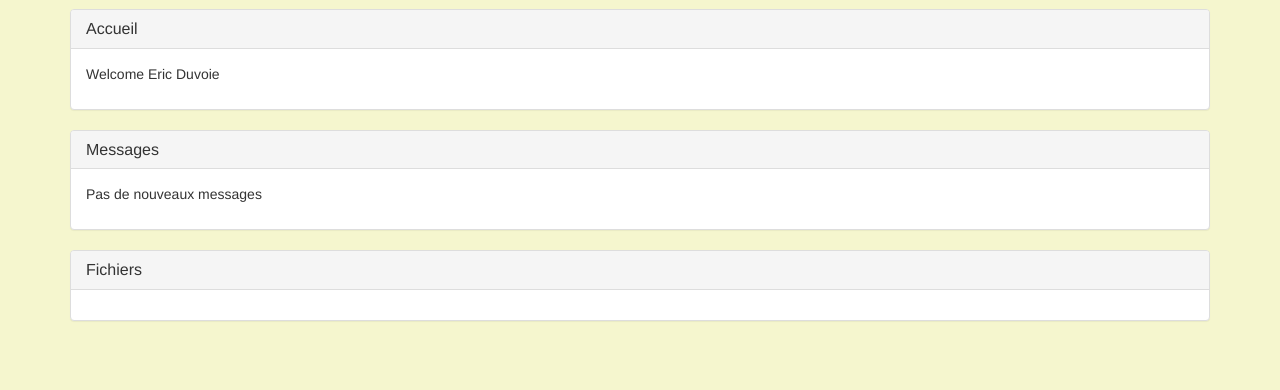
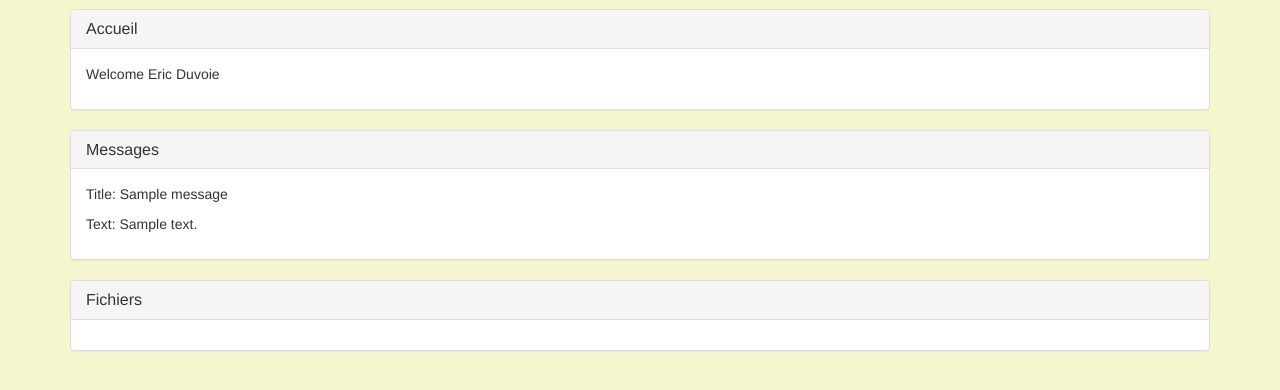
Before and after one commit to ivanahad/sep2015E, a Django app: page /staff/home in a window 1280 px wide. Shown: the part 125-515 px from the top of the page. Run offline with Django 3.2, Linux system fonts and the light colour scheme; tables that the repository leaves empty hold one stand-in row (values such as "Sample post"); some libraries are stand-ins or nearby versions.

Commit message:
Affichage des messages

```diff
--- a/sep2015E/staff/models.py
+++ b/sep2015E/staff/models.py
@@ -22,3 +22,6 @@ class Messages(models.Model):
     destinator = models.CharField(max_length=128)
     title = models.CharField(max_length=128)
     message = models.TextField(default="", blank=True)
+
+    def __str__(self):              # __unicode__ on Python 2
+        return self.title + " " + self.message
--- a/sep2015E/staff/views.py
+++ b/sep2015E/staff/views.py
@@ -1,10 +1,12 @@
 from django.shortcuts import render
 from datetime import datetime
-
+from staff.models import Messages
 
 name = "Eric Duvoie" #replace by a call to database
 
+
 def home(request):
     """Home page for staff members."""
-    info = {'name': name, 'date':datetime.now()}
+    messages = Messages.objects.all() #replace by a call destined to the current staff member
+    info = {'name': name, 'date':datetime.now(), 'messages':messages}
     return render(request, 'staff/home.html', info)
--- a/sep2015E/templates/staff/home.html
+++ b/sep2015E/templates/staff/home.html
@@ -22,7 +22,10 @@
     <h3 class="panel-title">Messages</h3>
   </div>
   <div class="panel-body">
-      <p> Pas de nouveaux messages </p>
+    {% for message in messages %}
+      <p> Title: {{ message.title }} </p>
+      <p> Text: {{ message.message }} </p>
+    {% endfor %}
   </div>
 </div>
 
```
